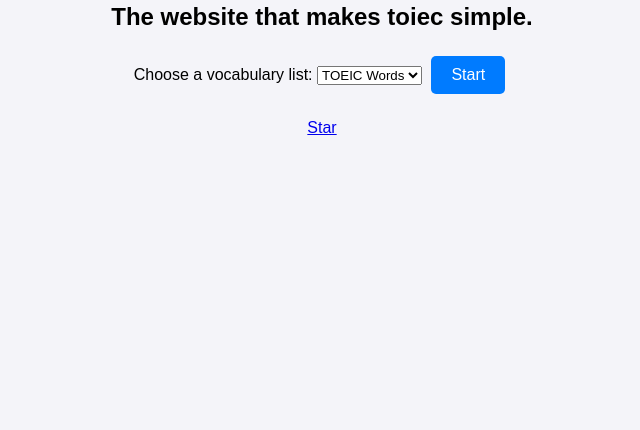
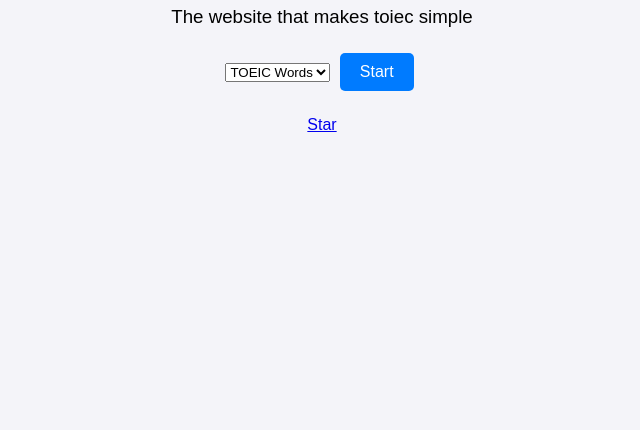
Before and after one commit to HugoSvy/TOEIC-Hard, a plain HTML site: page index.html in a window 1280 px wide. Shown: the part 370-800 px from the top of the page, without its empty margins (318-958 px from the left). Drawn offline with Linux system fonts and the light colour scheme; a web font is replaced by a local one.

Commit message:
Update index.html

```diff
--- a/index.html
+++ b/index.html
@@ -10,10 +10,10 @@
 <body>
     <div class="container">
         <h1>TOEIC Hard</h1>
-        <h2 id="slogan">The website that makes toiec simple.</h2>
+        <h3 id="slogan">The website that makes toiec simple</h3>
         <div id="known-words-counter" class="hidden">Known words: 0</div>
         <div class="list-selector" >
-            <label id="liste" for="vocabulary-list">Choose a vocabulary list:</label>
+            <label id="liste" for="vocabulary-list"> <!--Choose a vocabulary list:--></label>
             <select id="vocabulary-list">
                 <option value="toeicWords">TOEIC Words</option>
                 <!-- <option value="toeicFaille">TOEIC Faille</option> -->
```
